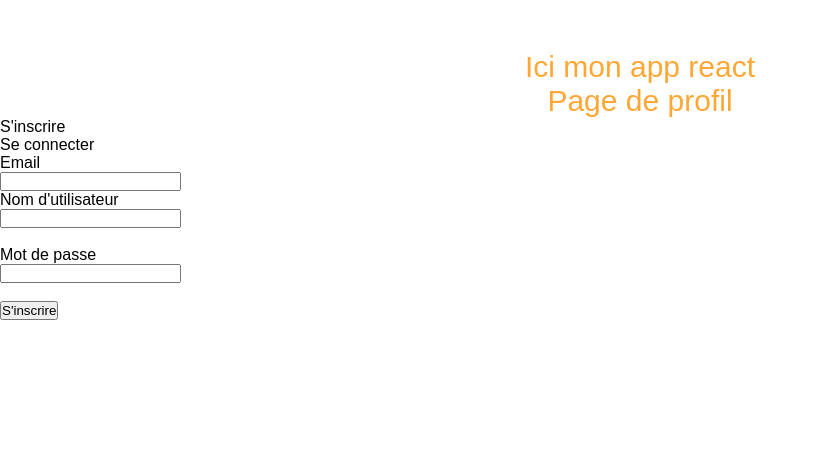
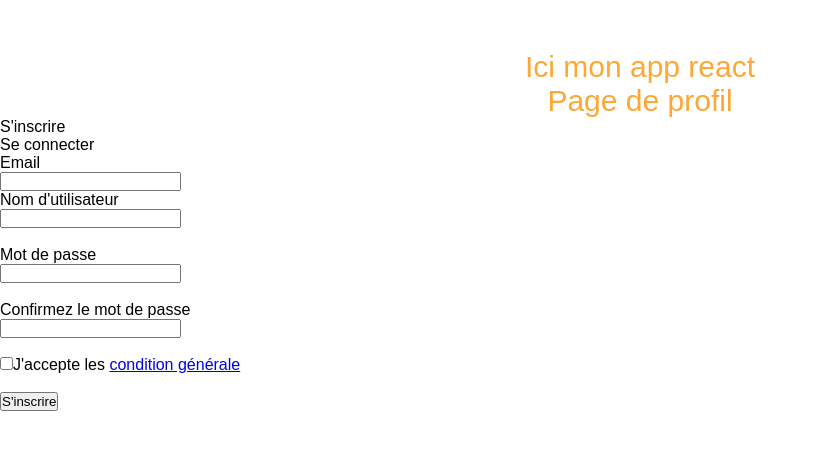
Before and after one commit to landrykf/ScanCheck, a React (Create React App) app in the folder frontend/: page /profil in a window 1280 px wide. Both pictures are taken after a click on the item "S'inscrire". Shown: the top 450 px of the page, without its empty margins (0-818 px from the left). Built offline with nearby package versions, Linux system fonts and the light colour scheme; no server answers.

Commit message:
formulaire de connnexion terminé ajout de la confirmation de mot de passe et des conditions générales

```diff
--- a/frontend/src/components/Log/RegisterForm.js
+++ b/frontend/src/components/Log/RegisterForm.js
@@ -1,50 +1,83 @@
-import React, { useState } from 'react';
-import axios from 'axios';
-
+import React, { useState } from "react";
+import axios from "axios";
+import LoginForm from "./LoginForm";
 
 const RegisterForm = () => {
-    let [email, setEmail] = useState('');
-    let [password, setPassword] = useState('');
-    let [username, setUsername]= useState('');
-    let [controlPassword, setControlPassord] = useState('');
+  let [formSubmit, setFormSubmit] = useState(false);
+  let [email, setEmail] = useState("");
+  let [password, setPassword] = useState("");
+  let [username, setUsername] = useState("");
+  let [controlPassword, setControlPassword] = useState("");
 
-    let handleRegister=(event)=>{
+  let handleRegister = async (event) => {
     event.preventDefault();
+
     let emailError = document.querySelector(".email.error");
+    let usernameError = document.querySelector(".username.error");
     let passwordError = document.querySelector(".password.error");
-        let usernameError = document.querySelector(".username.error");
+    let controlPasswordError = document.querySelector(".passwordControl.error");
+    let terms = document.getElementById("terms");
+    console.log(terms.checked);
+    let termsError = document.querySelector(".terms.error");
+    controlPasswordError.innerHTML = "";
+    termsError.innerHTML = "";
 
-        axios({
+    if (password !== controlPassword || !terms.checked) {
+      if (password !== controlPassword) {
+        controlPasswordError.innerHTML =
+          "les mots de passe ne correspondent pas";
+
+        }
+        if (!terms.checked) {
+          termsError.innerHTML = "veuillez accepter les conditions générales";
+        }
+    } else {
+      await axios({
         method: "post",
         url: `${process.env.REACT_APP_API_URL}api/users/register/`,
         whithCredentials: false,
-            data:{
+        data: {
           email,
           password,
-                username
-            }
-
+          username,
+        },
       })
         .then((res) => {
-            console.log(res)
-            window.location = '/';
+          console.log(res);
+          setFormSubmit(true)
 
+          // window.location = "/";
         })
-        .catch((err)=>{
-            console.log(err.response)
+        .catch((err) => {
+          console.log(err.response);
+          if (err.response.data) {
 
             emailError.innerHTML = err.response.data.error;
             passwordError.innerHTML = err.response.data.error;
             usernameError.innerHTML = err.response.data.error;
-        })
+          }else{
+            setFormSubmit(true)
+          }
+        });
+    }
+  };
 
-    }
+  return (
+    <div>
+      {formSubmit ? (
+        <>
+          <LoginForm />
+          <h4 className="success">
+            {" "}
+            Enregistrement reussi, veuillez vous connecter
+          </h4>
+        </>
+      ) : (
 
-    return(
-        <div>
-          <form action= "" onSubmit={handleRegister}  id="form-register">
+
+        <form action="" onSubmit={handleRegister} id="form-register">
         <label htmlFor="email">Email</label>
-            <br/>
+        <br />
         <input
           type="text"
           name="email"
@@ -55,34 +88,53 @@ const RegisterForm = () => {
         <div className="email error"></div>
 
         <label htmlFor="username">Nom d'utilisateur</label>
-          <br/>
+        <br />
         <input
           type="text"
           name="username"
           id="username"
-            onChange={(event)=> setUsername(event.target.value)}
+          onChange={(event) => setUsername(event.target.value)}
           value={username}
           />
         <div className="username error"></div>
-        <br/>
+        <br />
         <label htmlFor="password">Mot de passe</label>
-          <br/>
+        <br />
         <input
           type="password"
           name="password"
           id="password"
-            onChange={(event)=> setPassword(event.target.value)}
+          onChange={(event) => setPassword(event.target.value)}
           value={password}
           />
         <div className="password error"></div>
-          <br/>
+        <br />
 
-          <input type="submit" value="S'inscrire"/>
-
+        <label htmlFor="controlPassword"> Confirmez le mot de passe</label>
+        <br />
+        <input
+          type="password"
+          name="controlPassword"
+          id="controlPassword"
+          onChange={(event) => setControlPassword(event.target.value)}
+          value={controlPassword}
+          />
+        <div className="passwordControl error"></div>
+        <br />
+        <input type="checkbox" id="terms" />
+        <label htmlFor="terms">
+          J'accepte les{" "}
+          <a href="/" target="_blank" rel="noopener noreferrer">
+            condition générale
+          </a>
+        </label>
+        <div className="terms error"></div>
+        <br />
+        <input type="submit" value="S'inscrire" />
       </form>
+    )}
     </div>
-
-    )
-}
+  );
+};
 
 export default RegisterForm;
```
Also changed, not shown: 1 other file (tests, documents, lock files or other folders). Lines whose indentation alone changed are shown as unchanged.
